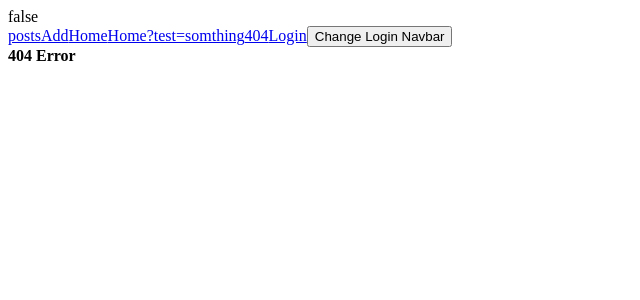
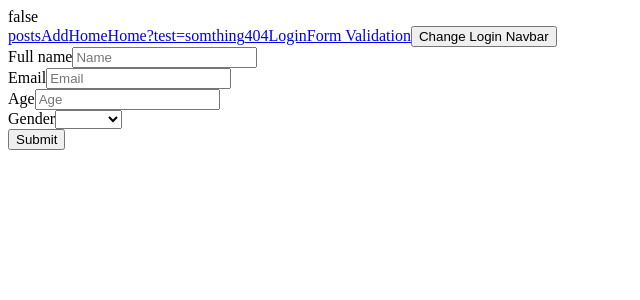
Before and after one commit to gmkhussain/vue, a Vue app in the folder webapp/: page /form-validation in a window 1280 px wide. Before the commit this address had no page. Shown: the top 300 px of the page, without its empty margins (0-640 px from the left). Built offline with nearby package versions, Linux system fonts and the light colour scheme.

Commit message:
:orange: Form Validation

```diff
--- /dev/null
+++ b/webapp/src/components/forms/validation.vue
@@ -0,0 +1,88 @@
+<template>
+    <form id="form" @submit="checkForm">
+
+        <p v-if="input.errors.length">
+            <b>Please correct the following error(s):</b>
+            <ul>
+                <li v-for="error in input.errors">{{ error }}</li>
+            </ul>
+        </p>
+
+
+        <div class="form-inputs">
+            <label for="name">Full name</label>
+            <input type="text" id="username" name="username" v-model="input.fullname" placeholder="Name"
+            value="Alex Deo"  />
+        </div>
+        <div class="form-inputs">
+            <label for="name">Email</label>
+            <input type="email" id="email" name="email" v-model="input.email" placeholder="Email"
+            value="info@xyz.com"  />
+        </div>
+         <div class="form-inputs">
+            <label for="name">Age</label>
+            <input type="number" id="age" name="age" v-model="input.age" placeholder="Age"
+            value="22"  />
+        </div>
+         <div class="form-inputs">
+            <label for="name">Gender</label>
+             <select
+                    id="gender"
+                    v-model="input.gender"
+                    name="gender"
+                    >
+                <option>Male</option>
+                <option>Female</option>
+            </select>
+        </div>
+        <button type="submit" >Submit</button>
+    </form>
+</template>
+
+<script>
+export default {
+  name: 'form_validation',
+  data() {
+        return {
+            input: {
+                errors: [],
+                fullname: null,
+                email: null,
+                age: null,
+                gender: null
+            }
+        }
+    },
+    methods: {
+        checkForm: function (e) {
+            if (this.input.fullname && this.input.email && this.input.age && this.input.gender ) {
+                return true;
+            }
+
+            this.input.errors = [];
+
+            if (!this.input.fullname) {
+                this.input.errors.push('Full name required.');
+            }
+            if (!this.input.email) {
+                this.input.errors.push('Email required.');
+            }
+            if (!this.input.age) {
+                this.input.errors.push('Age required.');
+            }
+            if (!this.input.gender) {
+                this.input.errors.push('Gender required.');
+            }
+
+            e.preventDefault();
+        }
+    }
+}
+</script>
+
+<!-- Add "scoped" attribute to limit CSS to this component only -->
+<style scoped>
+a {
+  color: #42b983;
+}
+</style>
--- a/webapp/src/components/nav_main.vue
+++ b/webapp/src/components/nav_main.vue
@@ -20,7 +20,11 @@
       replace
       >Logout</router-link
     >
+
+
     <router-link v-else to="/login">Login</router-link>
+
+    <router-link to="/form-validation">Form Validation</router-link>
 
     <button @click="onClickButton">Change Login Navbar</button>
   </div>
--- a/webapp/src/router/index.js
+++ b/webapp/src/router/index.js
@@ -32,6 +32,11 @@ Vue.use(Router)
       path: "/add",
       name: "add",
       component: () => import("@/components/PostAdd")
+    },
+    {
+      path: "/form-validation",
+      name: "form-validation",
+      component: () => import("@/components/forms/validation")
     }
   ]
 
```
